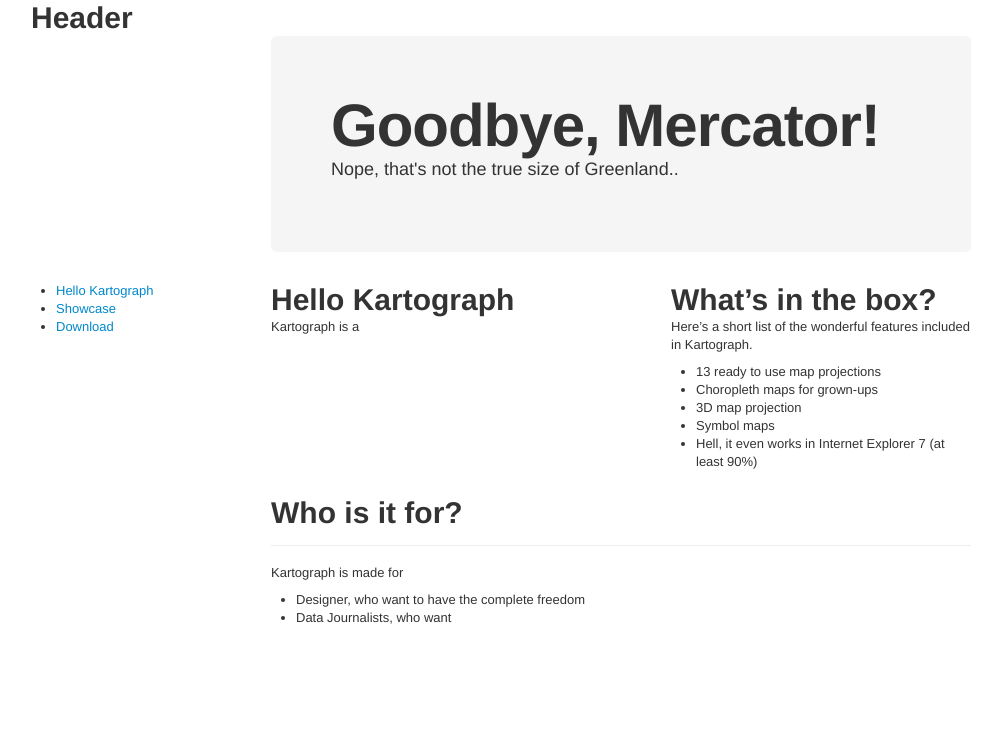
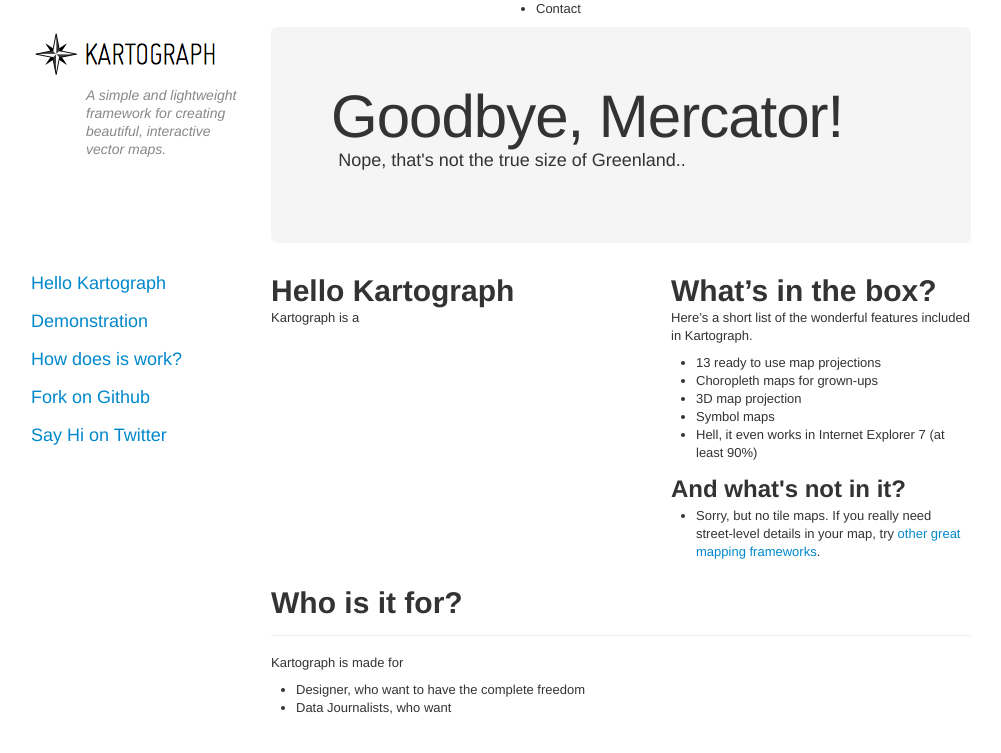
Before and after one commit to kartograph/kartograph.org, a Jekyll site: the page built from index.html, in a window 1280 px wide. Shown: the top 753 px of the page, without its empty margins (139-1140 px from the left). Built offline with Jekyll 4.4.1, drawn with Linux system fonts in a browser that asks for light colours; Markdown is read by kramdown in place of the engine named in the settings.

```diff
--- /dev/null
+++ b/_layouts/core.html
@@ -0,0 +1,24 @@
+<!DOCTYPE html>
+<html xmlns="http://www.w3.org/1999/xhtml" xml:lang="en" lang="en-us">
+<head>
+	<meta http-equiv="content-type" content="text/html; charset=utf-8" />
+	<title>{{ page.title }}</title>
+	<meta name="viewport" content="width=device-width, initial-scale=1.0">
+   <meta name="description" content="">
+   <meta name="author" content="">
+
+	<link rel="stylesheet" href="/css/bootstrap.css" type="text/css" />
+	<link rel="stylesheet" href="/css/k.css" type="text/css" />
+   <!-- Le fav and touch icons -->
+   <link rel="shortcut icon" href="/images/favicon.ico">
+   <link rel="apple-touch-icon" href="/images/apple-touch-icon.png">
+   <link rel="apple-touch-icon" sizes="72x72" href="/images/apple-touch-icon-72x72.png">
+   <link rel="apple-touch-icon" sizes="114x114" href="/images/apple-touch-icon-114x114.png">
+   <script type="text/javascript" src="http://assets.kartograph.org/vendor/jquery.min.js"></script>
+</head>
+<body>
+
+	{{ content }}
+
+</body>
+</html>
--- a/_layouts/default.html
+++ b/_layouts/default.html
@@ -1,30 +1,20 @@
-<!DOCTYPE html>
-<html xmlns="http://www.w3.org/1999/xhtml" xml:lang="en" lang="en-us">
-<head>
-	<meta http-equiv="content-type" content="text/html; charset=utf-8" />
-	<title>{{ page.title }}</title>
-	<meta name="viewport" content="width=device-width, initial-scale=1.0">
-   <meta name="description" content="">
-   <meta name="author" content="">
-
-	<link rel="stylesheet" href="css/bootstrap.css" type="text/css" />
-	<link rel="stylesheet" href="css/k.css" type="text/css" />
-   <!-- Le fav and touch icons -->
-   <link rel="shortcut icon" href="images/favicon.ico">
-   <link rel="apple-touch-icon" href="images/apple-touch-icon.png">
-   <link rel="apple-touch-icon" sizes="72x72" href="images/apple-touch-icon-72x72.png">
-   <link rel="apple-touch-icon" sizes="114x114" href="images/apple-touch-icon-114x114.png">
-</head>
-<body>
-
+---
+layout: core
+---
 	<div class="container">
 		<div class="row">
-			<div class="span12">
-				<h1>Header</h1>
+			<div class="span6 offset6">
+				<ul class="nav nav-tabs">
+					<li>Contact</li>
+				</ul>
 			</div>
 		</div>
 		<div class="row">
-			<div class="span9 offset3">
+			<div class="span3 k-about">
+				<a href="/"><img src="/img/logotype.png" alt="Kartograph" /></a>
+				<p class="tagline">A simple and lightweight framework for creating beautiful, interactive vector maps.</p>
+			</div>
+			<div class="span9">
 				<div class="hero-unit">
    				<h1>{{ page.headline }}</h1>
    				<p>{{ page.tagline }}</p>
@@ -34,16 +24,15 @@
 		<div class="row">
 			<div class="span3 k-menu">
 				<ul class="nav nav-tabs nav-stacked">
-					<li><a href="index.html">Hello Kartograph</a></li>
-					<li><a href="showcase.html">Showcase</a></li>
-					<li><a href="http://github.com/kartograph/">Download</a></li>
+					<li><a href="/">Hello Kartograph</a></li>
+					<li><a href="/showcase/">Demonstration</a></li>
+					<li><a href="/tech.html">How does is work?</a></li>
+					<li><a href="http://github.com/kartograph/">Fork on Github</a></li>
+					<li><a href="http://twitter.com/#!/kartographjs/">Say Hi on Twitter</a></li>
 				</ul>
 			</div>
 			<div class="span9">
 				{{ content }}
 			</div>
 		</div>
-	</div> <!-- /container -->
-
-</body>
-</html>
+	</div>
--- /dev/null
+++ b/css/k.css
@@ -0,0 +1,25 @@
+.k-about .tagline {
+	font-style: italic;
+	font-size: 14px;
+	margin-left: 55px;
+	color: #888;
+}
+
+.k-menu ul.nav {
+	margin-left: 0;
+}
+
+.k-menu ul.nav li {
+	list-style: none;
+	font-size: 18px;
+	line-height: 20px;
+	margin-bottom: 1em;
+}
+
+.hero-unit h1 {
+	font-weight: 100;
+}
+
+.hero-unit p {
+	margin-left: 0.4em;
+}
--- a/index.html
+++ b/index.html
@@ -20,6 +20,10 @@
 			<li>Symbol maps</li>
 			<li>Hell, it even works in Internet Explorer 7 (at least 90%)</li>
 		</ul>
+		<h2>And what's not in it?</h2>
+		<ul>
+			<li>Sorry, but no tile maps. If you really need street-level details in your map, try <a href="http://leaflet.cloudmade.com">other</a> <a href="http://polymaps.org">great</a> <a href="http://openlayers.org">mapping</a> <a href="http://developers.cartodb.com/">frameworks</a>.</li>
+		</ul>
 	</div>
 </div>
 
```
Also changed, not shown: showcase/index.html (added, +53 -0 lines), showcase/italy/index.html (added, +45 -0 lines), showcase/italy/style.css (added, +99 -0 lines), img/logotype.png (added), showcase/italy/italy.svg (added), 1 other file.
